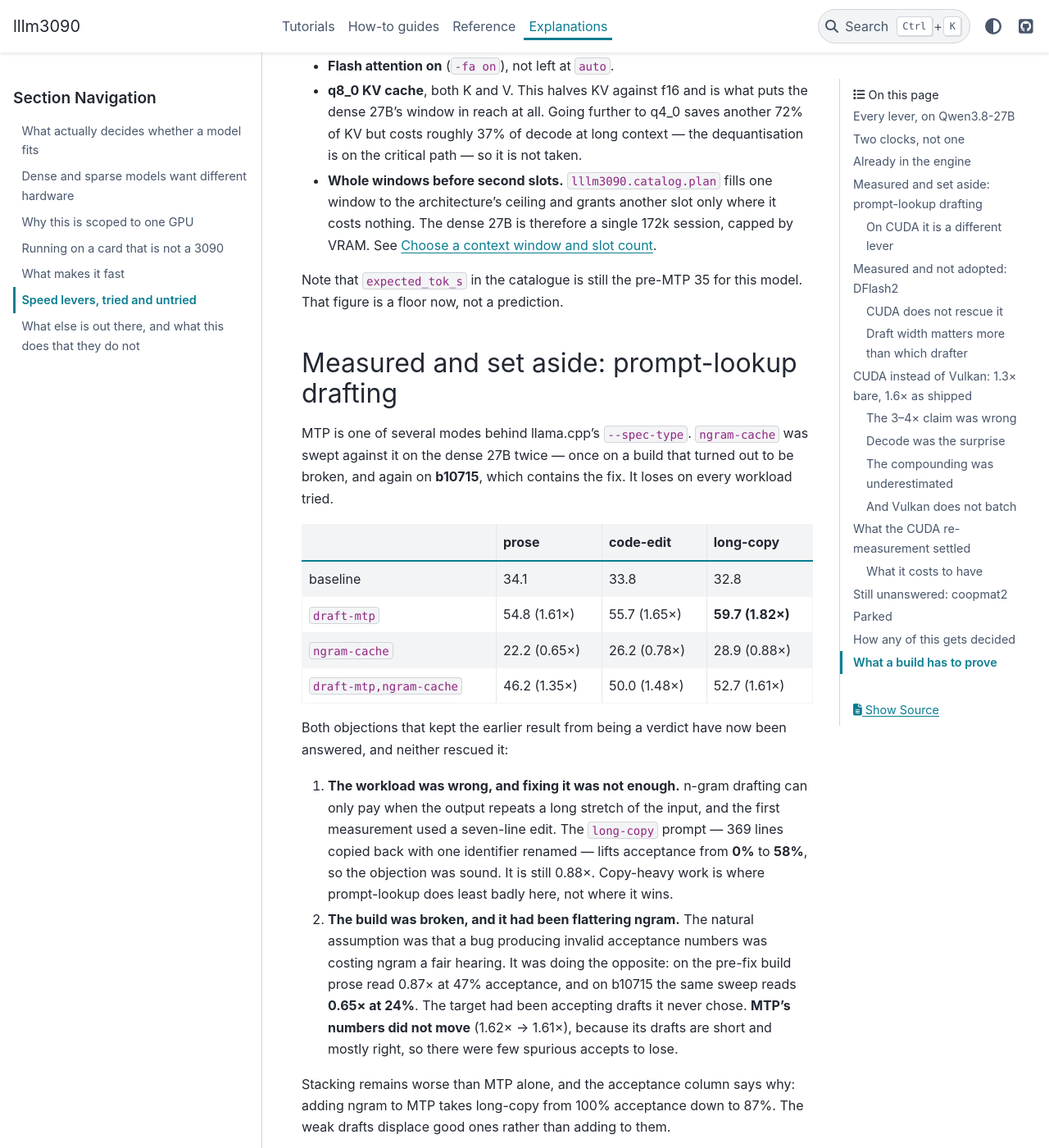
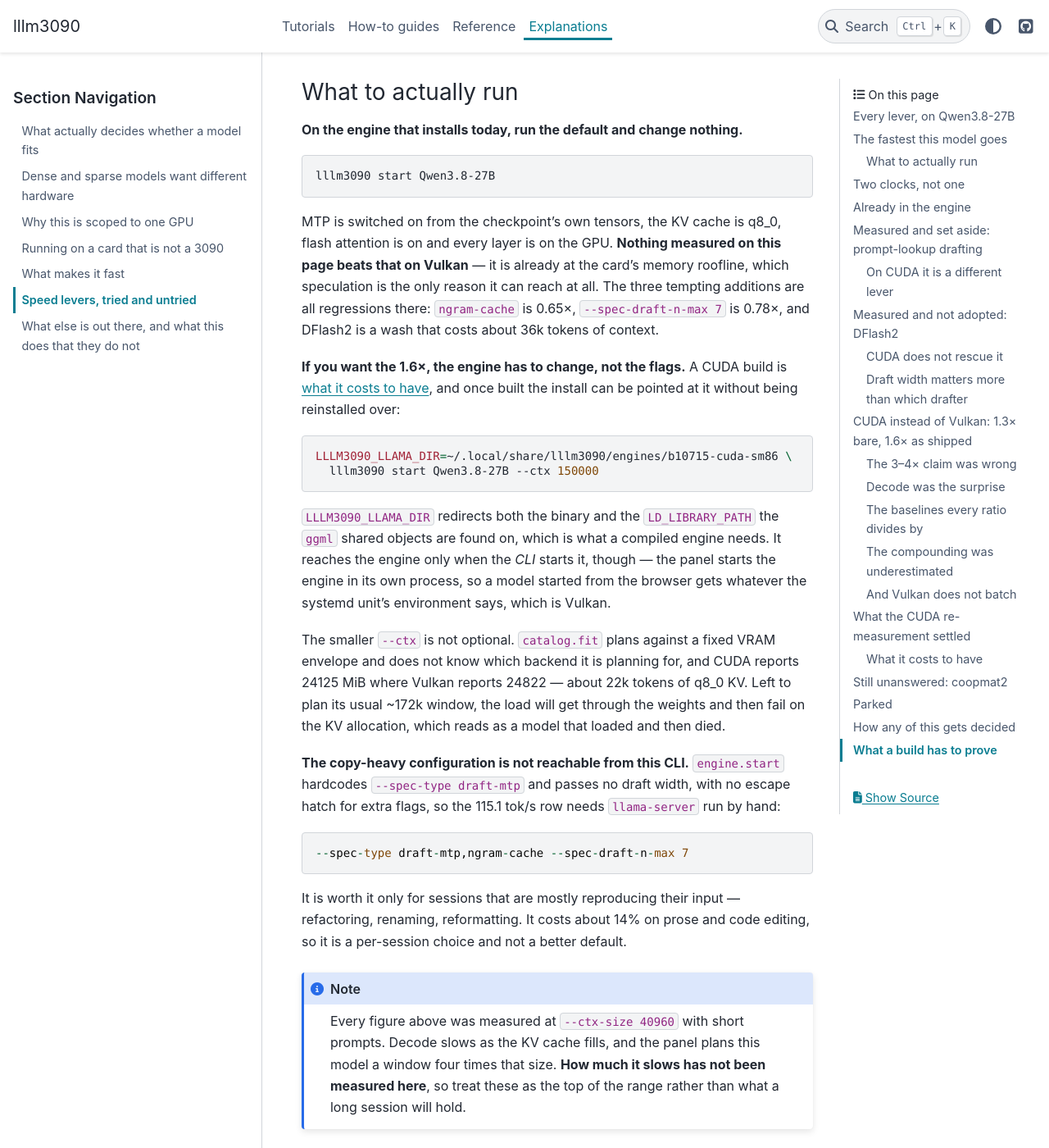
Before and after one commit to gilesknap/lllm3090, a Sphinx documentation site: the page built from docs/explanations/going-faster.md, in a window 1280 px wide and 1400 px high, scrolled down 3312 px. Shown: the whole window at 82% size. Built offline with Sphinx 7.4.7 and the PyData theme 0.15.4, drawn with Linux system fonts in a browser that asks for light colours; the version number could not be read and is left out; some of the changed text lies outside the part shown.

Commit message:
Say what to run for the fastest 27B, and show the baselines behind every ratio
The page scored twelve levers and never answered the question they add up to:
what is the fastest this model goes on this card, and what do I type.

Two sections.

"The fastest this model goes" puts the answer against the card's memory
roofline, which is the honest frame -- 16 GB of weights per token at 936 GB/s is
~58 tok/s, and speculation is the only lever that beats it because an accepted
draft rides a read that already happened. Vulkan plus MTP is already at that
roofline. CUDA plus MTP is 1.6x through it. The best measured result is 115.1
tok/s, just under 2x, on copy-heavy work.

Then what to type. On the shipped engine that is the default and nothing else:
all three tempting additions are regressions there. On CUDA it is
LLLM3090_LLAMA_DIR, which redirects the binary and the library path both, plus a
smaller --ctx because catalog.fit plans against a fixed envelope and CUDA has
700 MiB less of it -- about 22k tokens. The 115.1 row needs llama-server by
hand, since engine.start hardcodes --spec-type and takes no extra flags, and it
costs 14% on prose, so it is a per-session choice rather than a better default.

"The baselines every ratio divides by" shows all four, because every multiplier
on the page is a division by one of them and they were only ever implied. Across
backends they agree: twelve pairings, 1.20-1.35x, mean 1.285x, against
llama-bench's independent 1.283x -- which is what licenses the cross-run
comparisons made elsewhere. Within a backend they disagree by up to 6.8% on
identical invocations, which is the resolution floor and the same size as
several effects being judged.

Every figure is at 40k context with short prompts and the panel plans this model
four times that. The note says so rather than letting the table imply otherwise.

````diff
--- a/docs/explanations/going-faster.md
+++ b/docs/explanations/going-faster.md
@@ -53,6 +53,87 @@
 and the fastest configuration for copy-heavy work is one this page had written
 off. [What the re-measurement settled](#what-the-cuda-re-measurement-settled)
 records which predictions that confirmed and which it killed.
+
+## The fastest this model goes
+
+The practical summary of everything below, for the dense 27B on this 3090.
+
+Decode on this card has a memory roofline: about 16 GB of weights read per
+token at 936 GB/s is **roughly 58 tok/s**, and no amount of tuning reads memory
+faster than memory goes. Speculation is the one lever that beats it, because an
+accepted draft rides along on a read that already happened. So the ladder is:
+
+| | prose | code-edit | long-copy | peak vs roofline |
+|---|---|---|---|---|
+| memory roofline, no speculation | ~58 | ~58 | ~58 | 1.00× |
+| Vulkan, no speculation | 34.1 | 33.8 | 32.8 | 0.59× |
+| **Vulkan + MTP — what installs today** | **54.8** | **55.7** | **59.7** | 1.03× |
+| CUDA, no speculation | 43.2 | 43.6 | 42.4 | 0.75× |
+| **CUDA + MTP** | **84.9** | **89.0** | **94.0** | 1.62× |
+| CUDA + MTP + ngram, width 7 | 72.9 | 76.0 | **115.1** | **1.98×** |
+
+**The best measured result for this model on this card is 115.1 tok/s**, on
+copy-heavy work, at just under twice what the card can do without guessing. The
+last column is each row's best workload against the roofline, and the two rows
+that exceed it are not anomalies — that is the definition of speculative
+decoding working.
+
+### What to actually run
+
+**On the engine that installs today, run the default and change nothing.**
+
+```bash
+lllm3090 start Qwen3.8-27B
+```
+
+MTP is switched on from the checkpoint's own tensors, the KV cache is q8_0,
+flash attention is on and every layer is on the GPU. **Nothing measured on this
+page beats that on Vulkan** — it is already at the card's memory roofline, which
+speculation is the only reason it can reach at all. The three tempting additions
+are all regressions there: `ngram-cache` is 0.65×,
+`--spec-draft-n-max 7` is 0.78×, and DFlash2 is a wash that costs about 36k
+tokens of context.
+
+**If you want the 1.6×, the engine has to change, not the flags.** A CUDA build
+is [what it costs to have](#what-it-costs-to-have), and once built the install
+can be pointed at it without being reinstalled over:
+
+```bash
+LLLM3090_LLAMA_DIR=~/.local/share/lllm3090/engines/b10715-cuda-sm86 \
+  lllm3090 start Qwen3.8-27B --ctx 150000
+```
+
+`LLLM3090_LLAMA_DIR` redirects both the binary and the `LD_LIBRARY_PATH` the
+`ggml` shared objects are found on, which is what a compiled engine needs. It
+reaches the engine only when the *CLI* starts it, though — the panel starts the
+engine in its own process, so a model started from the browser gets whatever the
+systemd unit's environment says, which is Vulkan.
+
+The smaller `--ctx` is not optional. `catalog.fit` plans against a fixed VRAM
+envelope and does not know which backend it is planning for, and CUDA reports
+24125 MiB where Vulkan reports 24822 — about 22k tokens of q8_0 KV. Left to plan
+its usual ~172k window, the load will get through the weights and then fail on
+the KV allocation, which reads as a model that loaded and then died.
+
+**The copy-heavy configuration is not reachable from this CLI.**
+`engine.start` hardcodes `--spec-type draft-mtp` and passes no draft width, with
+no escape hatch for extra flags, so the 115.1 tok/s row needs `llama-server` run
+by hand:
+
+```
+--spec-type draft-mtp,ngram-cache --spec-draft-n-max 7
+```
+
+It is worth it only for sessions that are mostly reproducing their input —
+refactoring, renaming, reformatting. It costs about 14% on prose and code
+editing, so it is a per-session choice and not a better default.
+
+:::{note}
+Every figure above was measured at `--ctx-size 40960` with short prompts.
+Decode slows as the KV cache fills, and the panel plans this model a window four
+times that size. **How much it slows has not been measured here**, so treat
+these as the top of the range rather than what a long session will hold.
+:::
 
 ## Two clocks, not one
 
@@ -364,10 +445,37 @@
 — 32.9 to 42.2 tok/s before any speculation. That is the larger of the two
 effects in practice, because decode is what a conversation spends its time doing.
 
-The sweep confirms that figure from a second instrument: its `baseline` config is
-no speculation at all, and reads 34.1 / 33.8 / 32.8 tok/s on Vulkan against
-43.2 / 43.6 / 42.4 on CUDA — 1.27 / 1.29 / 1.29×, where `llama-bench` said 1.28.
-Two different harnesses, three workloads, the same number.
+### The baselines every ratio divides by
+
+Every multiplier on this page is a config over its run's `baseline` — no
+speculation at all — so the baselines are worth showing directly rather than
+leaving implied. Four sweeps have produced one:
+
+| baseline, tok/s | prose | code-edit | long-copy |
+|---|---|---|---|
+| Vulkan, ngram run | 34.1 | 33.8 | 32.8 |
+| Vulkan, DFlash2 run | 32.8 | 32.4 | 31.6 |
+| CUDA, width-3 run | 43.2 | 43.6 | 42.4 |
+| CUDA, width-7 run | 43.4 | 41.6 | 39.5 |
+
+**Across backends the number is solid.** All twelve pairings of a CUDA run
+against a Vulkan one span **1.20–1.35×, mean 1.285×** — against `llama-bench`'s
+independent 1.283× on tg64. Two harnesses, three workloads, four pairings, one
+answer. That agreement is what licenses the cross-run absolute comparisons
+elsewhere on this page, including the 1.55–1.60× for the shipped MTP
+configuration; without it they would be two unrelated tables.
+
+**Within a backend it is less comfortable.** Those four rows are the same
+invocation — `--spec-draft-n-max` never reaches the `baseline` config, so both
+CUDA rows ran identical command lines against the identical checkpoint. They
+disagree by up to 6.8%. The Vulkan pair disagree by about 4%.
+
+That spread is the floor on what this instrument can resolve, and it is the same
+size as several of the effects it is being asked to judge. A 4% difference
+between two configs measured in different runs is not a finding. Ratios taken
+within a single run are much tighter — seven samples of the width-3 `long-copy`
+baseline spanned 42.36 to 42.46 — which is why the tables above never compare
+across runs when they can avoid it, and say so when they cannot.
 
 ### The compounding was underestimated
 
````
